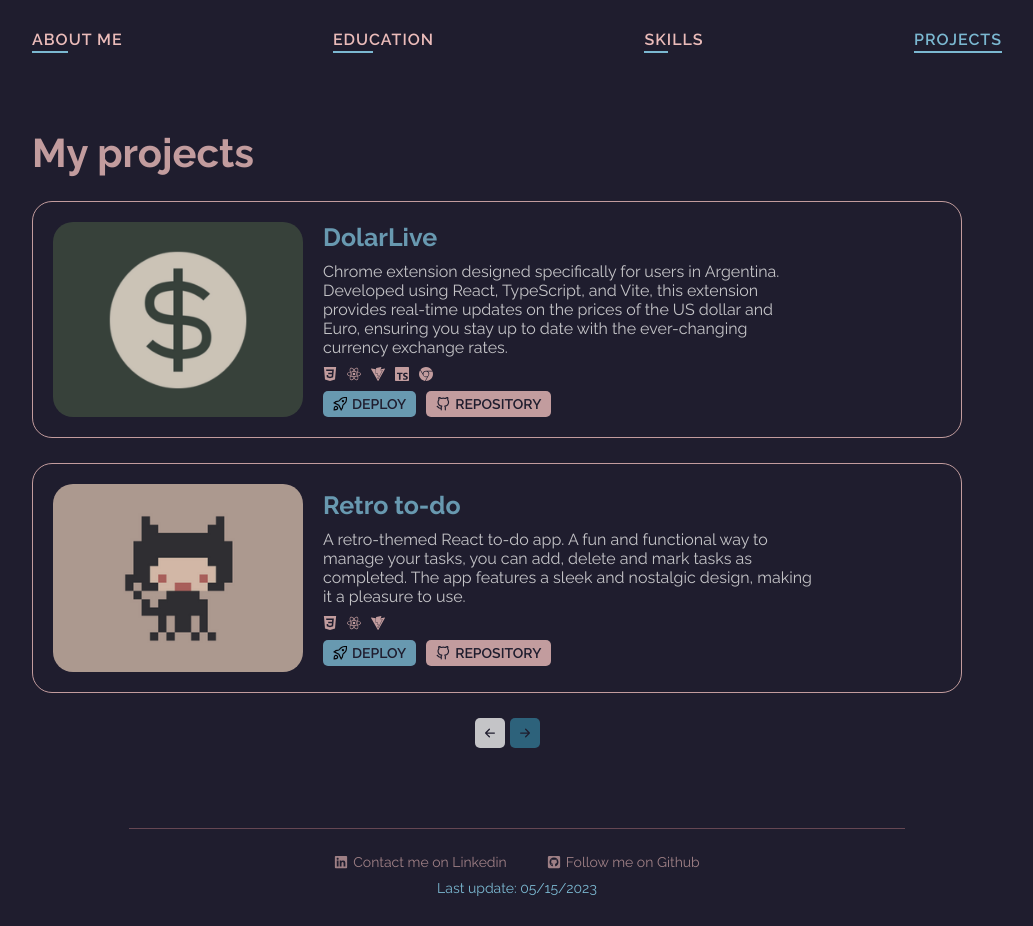
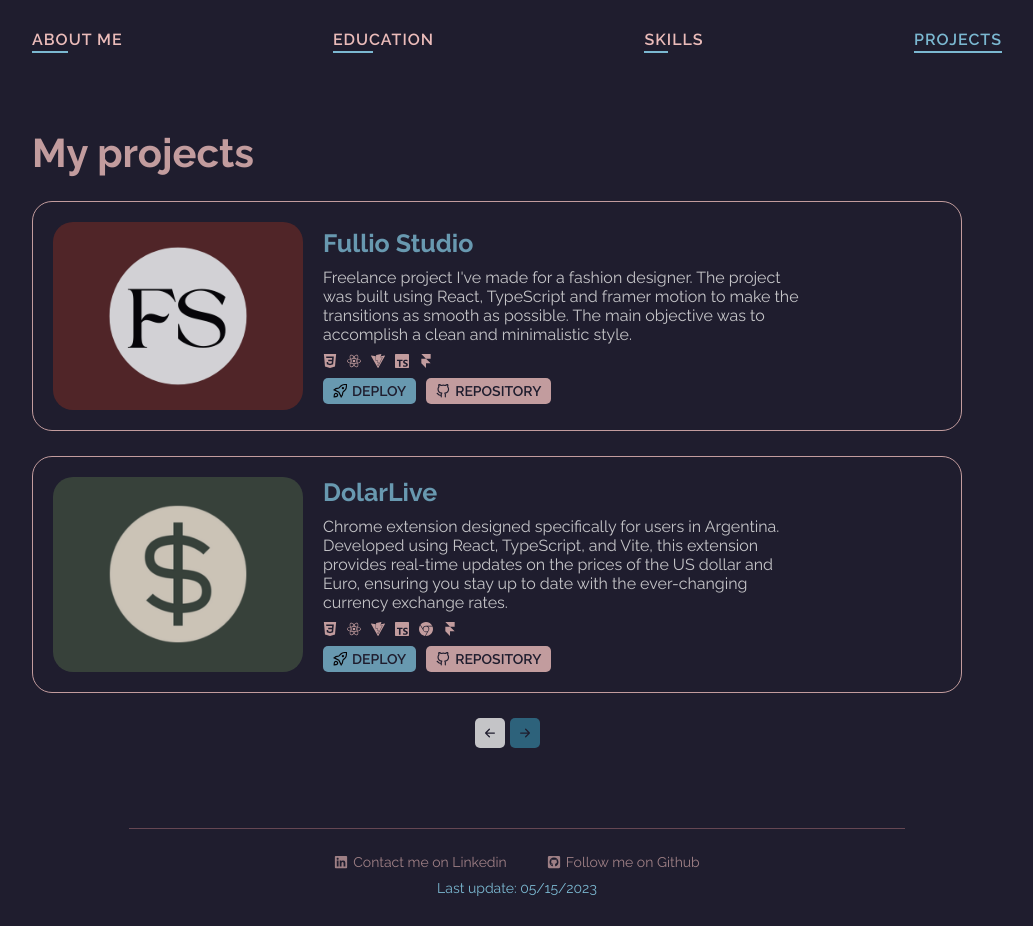
Before and after one commit to LucaCuello/MyPortfolio, a React (Vite) app: page /projects in a window 1280 px wide. Shown: the whole page, without its empty margins (123-1156 px from the left). Built offline with nearby package versions, Linux system fonts and the light colour scheme.

Commit message:
Updated projects card

```diff
--- a/src/routes/projects/Data.tsx
+++ b/src/routes/projects/Data.tsx
@@ -1,18 +1,26 @@
-import {
-  SiCss3,
-  SiGooglechrome,
-  SiHtml5,
-  SiJavascript,
-  SiReact,
-  SiTypescript,
-  SiVite,
-} from "react-icons/si";
+import { SiCss3, SiFramer, SiGooglechrome, SiHtml5, SiJavascript, SiReact, SiTypescript, SiVite } from "react-icons/si";
 import DolarLive from "../../assets/previews/DolarLive.png";
+import FullioStudioPreview from "../../assets/previews/FullioStudio.png";
 import PortfolioPrwview from "../../assets/previews/PortfolioPreview.png";
 import RetroToDoPreview from "../../assets/previews/RetroToDo.png";
 import SpookyShopPreview from "../../assets/previews/SpookyShop.png";
 
 export const projectsData = [
+  {
+    title: "Fullio Studio",
+    description:
+      "Freelance project I've made for a fashion designer. The project was built using React, TypeScript and framer motion to make the transitions as smooth as possible. The main objective was to accomplish a clean and minimalistic style.",
+    icons: [
+      <SiCss3 key={crypto.randomUUID()} />,
+      <SiReact key={crypto.randomUUID()} />,
+      <SiVite key={crypto.randomUUID()} />,
+      <SiTypescript key={crypto.randomUUID()} />,
+      <SiFramer key={crypto.randomUUID()} />,
+    ],
+    imagePath: FullioStudioPreview,
+    repository: "https://github.com/LucaCuello/FullioStudioPortfolio",
+    deploy: "https://fullio-studio.vercel.app/home",
+  },
   {
     title: "DolarLive",
     description:
@@ -23,6 +31,7 @@ export const projectsData = [
       <SiVite key={crypto.randomUUID()} />,
       <SiTypescript key={crypto.randomUUID()} />,
       <SiGooglechrome key={crypto.randomUUID()} />,
+      <SiFramer key={crypto.randomUUID()} />,
     ],
     imagePath: DolarLive,
     repository: "https://github.com/LucaCuello/DolarLive",
@@ -37,6 +46,7 @@ export const projectsData = [
       <SiCss3 key={crypto.randomUUID()} />,
       <SiReact key={crypto.randomUUID()} />,
       <SiVite key={crypto.randomUUID()} />,
+      <SiFramer key={crypto.randomUUID()} />,
     ],
     imagePath: RetroToDoPreview,
     repository: "https://github.com/LucaCuello/React-Retro-To-Do-App",
@@ -65,6 +75,7 @@ export const projectsData = [
       <SiTypescript key={crypto.randomUUID()} />,
       <SiReact key={crypto.randomUUID()} />,
       <SiVite key={crypto.randomUUID()} />,
+      <SiFramer key={crypto.randomUUID()} />,
     ],
     imagePath: PortfolioPrwview,
     repository: "https://github.com/LucaCuello/MyPortfolio",
```
Also changed, not shown: src/assets/previews/FullioStudio.png (added).
